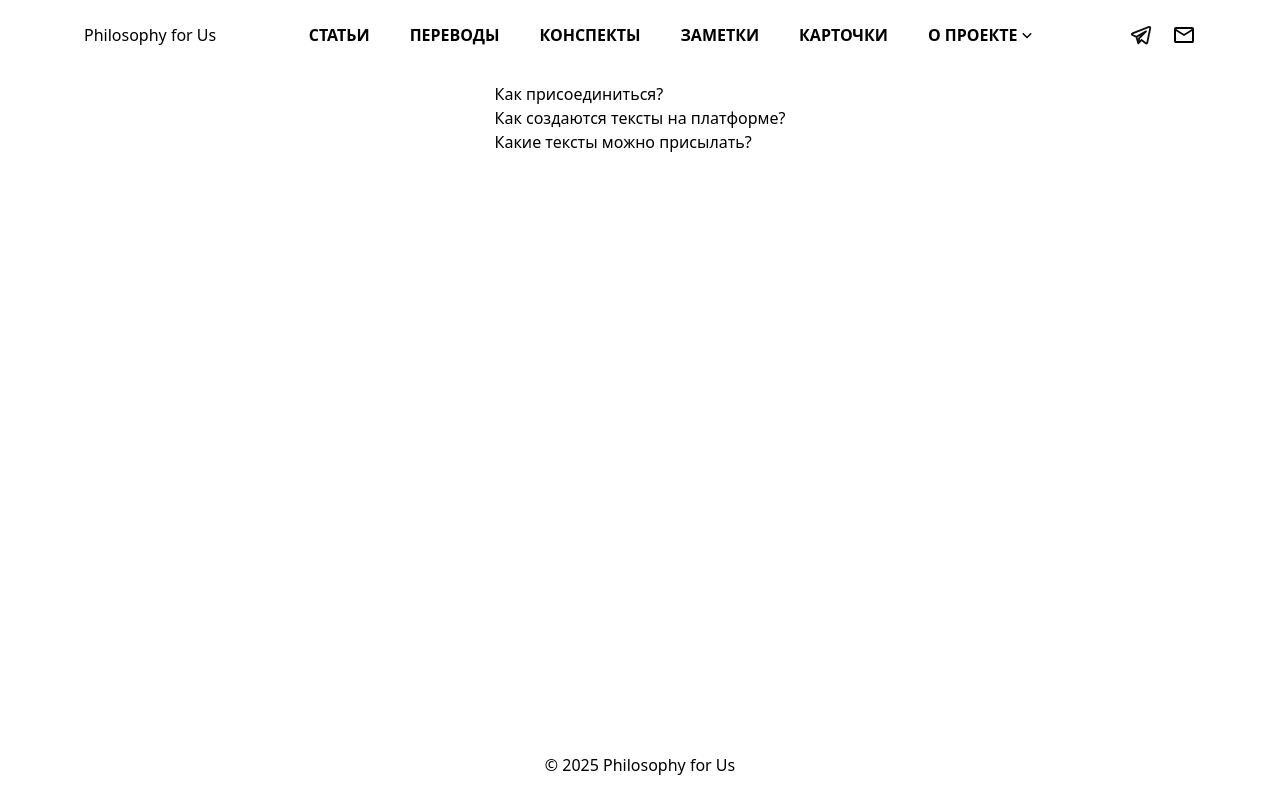
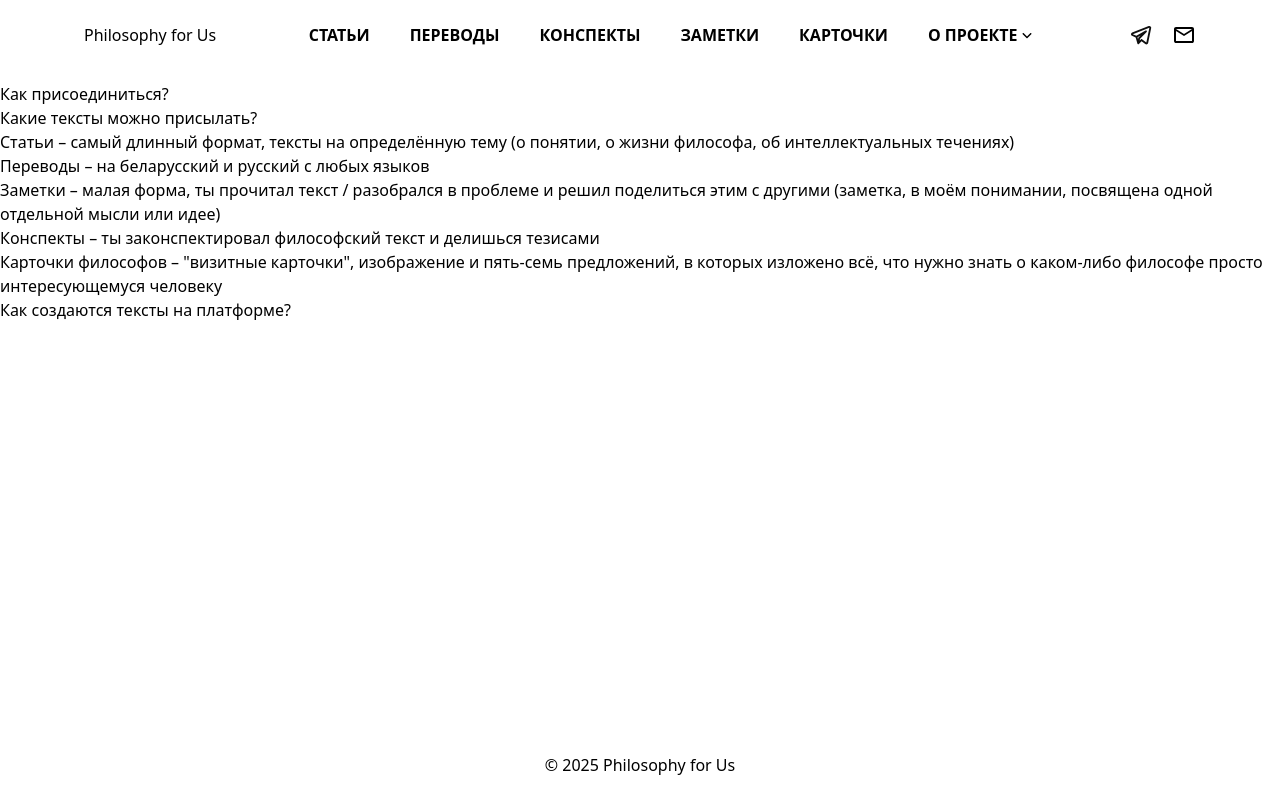
Before and after one commit to cmczk/philosophy-for-us, a SvelteKit app: page /about/how-to-join in a window 1280 px wide. Built offline with nearby package versions, Linux system fonts and the light colour scheme.

Commit message:
Add about content wip

```diff
--- a/src/routes/about/how-to-join/+page.svelte
+++ b/src/routes/about/how-to-join/+page.svelte
@@ -1,4 +1,28 @@
 <h1>Как присоединиться?</h1>
+
+<section>
+  <div class="how-to-join-section-title">
+    <h2>Какие тексты можно присылать?</h2>
+  </div>
+  <div class="how-to-join-section-body">
+    <ol>
+      <li>
+        Статьи – самый длинный формат, тексты на определённую тему (о понятии, о жизни философа, об
+        интеллектуальных течениях)
+      </li>
+      <li>Переводы – на беларусский и русский с любых языков</li>
+      <li>
+        Заметки – малая форма, ты прочитал текст / разобрался в проблеме и решил поделиться этим с
+        другими (заметка, в моём понимании, посвящена одной отдельной мысли или идее)
+      </li>
+      <li>Конспекты – ты законспектировал философский текст и делишься тезисами</li>
+      <li>
+        Карточки философов – "визитные карточки", изображение и пять-семь предложений, в которых
+        изложено всё, что нужно знать о каком-либо философе просто интересующемуся человеку
+      </li>
+    </ol>
+  </div>
+</section>
 
 <section>
   <div class="how-to-join-section-title">
@@ -8,12 +32,3 @@
     <p></p>
   </div>
 </section>
-
-<section>
-  <div class="how-to-join-section-title">
-    <h2>Какие тексты можно присылать?</h2>
-  </div>
-  <div class="how-to-join-section-body">
-    <p></p>
-  </div>
-</section>
--- a/src/routes/about/rules/+page.svelte
+++ b/src/routes/about/rules/+page.svelte
@@ -1,7 +1,7 @@
 <h1>Правила платформы Philosophy for Us</h1>
 
 <section class="how-to-write-section">
-  <div class="how-to-write-section-title">
+  <div class=" header-2 how-to-write-section-title">
     <h2>Как писать материалы?</h2>
   </div>
 
@@ -40,7 +40,7 @@
 </section>
 
 <section class="license-section">
-  <div class="license-section-title">
+  <div class="header-2 license-section-title">
     <h2>Лицензии</h2>
   </div>
 
```
